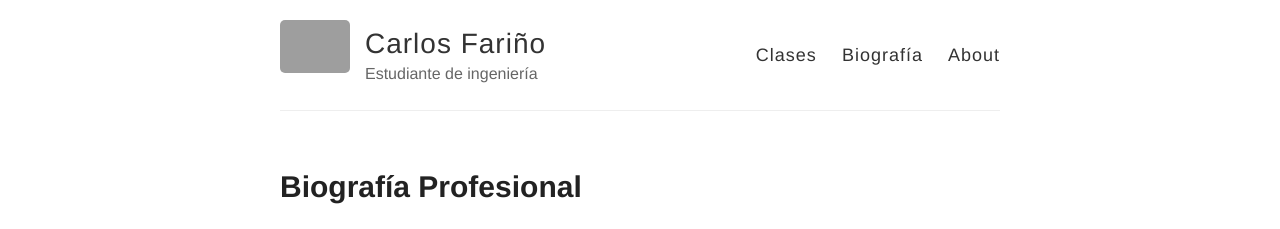
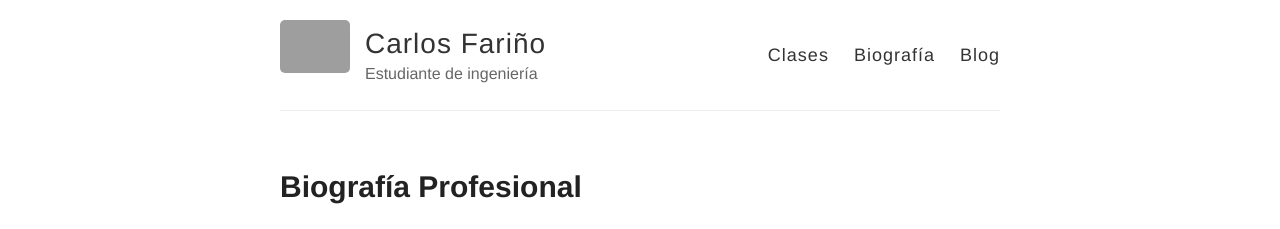
Before and after one commit to andrescharro22/Carlos-F007.github.io, a Jekyll site: the page built from index.html, in a window 1280 px wide. Shown: the top 229 px of the page. Built offline with Jekyll 4.4.1, drawn with Linux system fonts in a browser that asks for light colours; grey boxes are pictures that could not be loaded.

Commit message:
Update default.html

```diff
--- a/_layouts/default.html
+++ b/_layouts/default.html
@@ -29,7 +29,7 @@
           <nav>
             <a href="{{ site.baseurl }}/">Clases</a>
             <a href="{{ site.baseurl }}/biografía">Biografía</a>
-            <a href="{{ site.baseurl }}/about">About</a>
+            <a href="{{ site.baseurl }}/blog">Blog</a>
           </nav>
         </header>
       </div>
```
